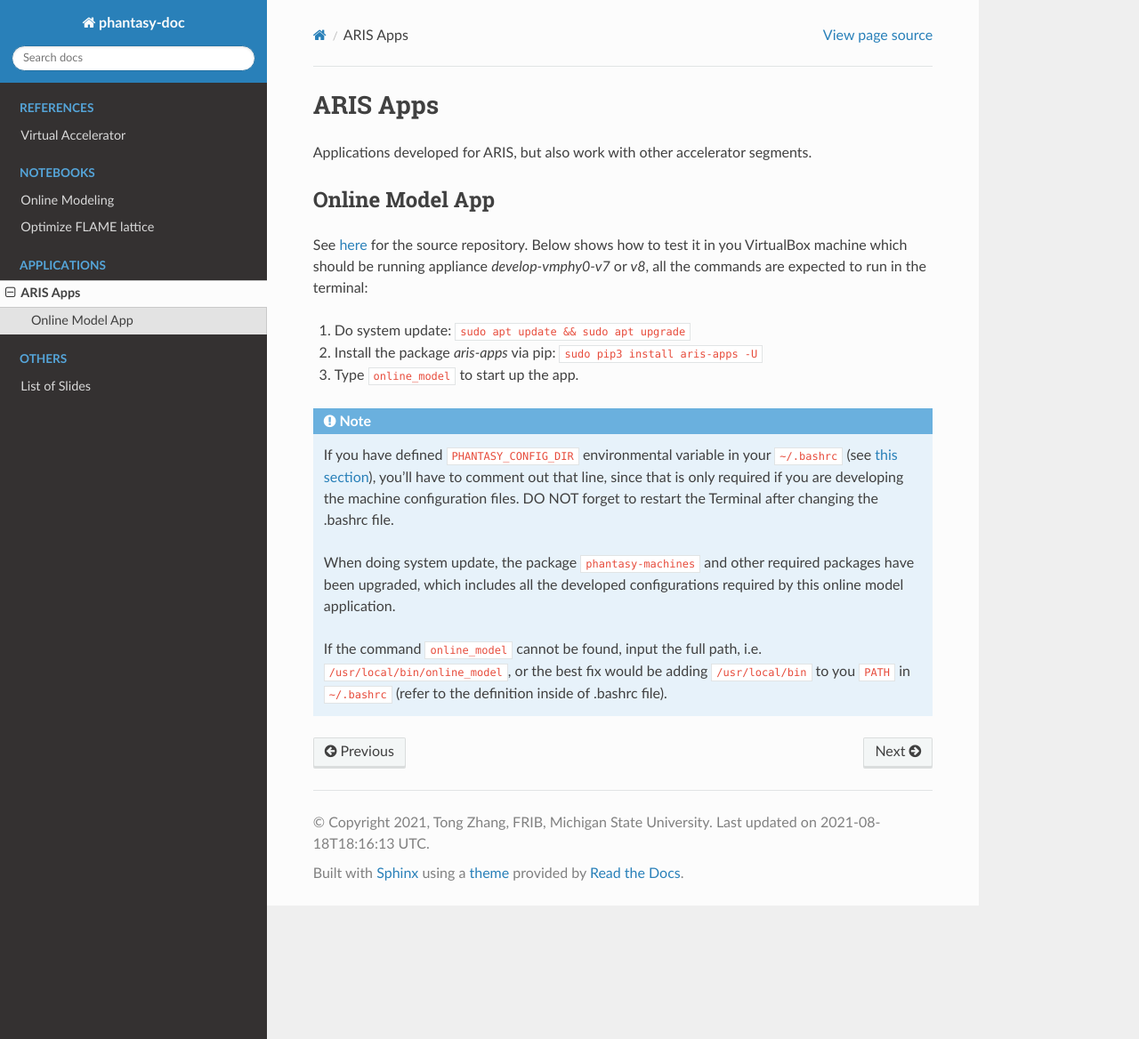
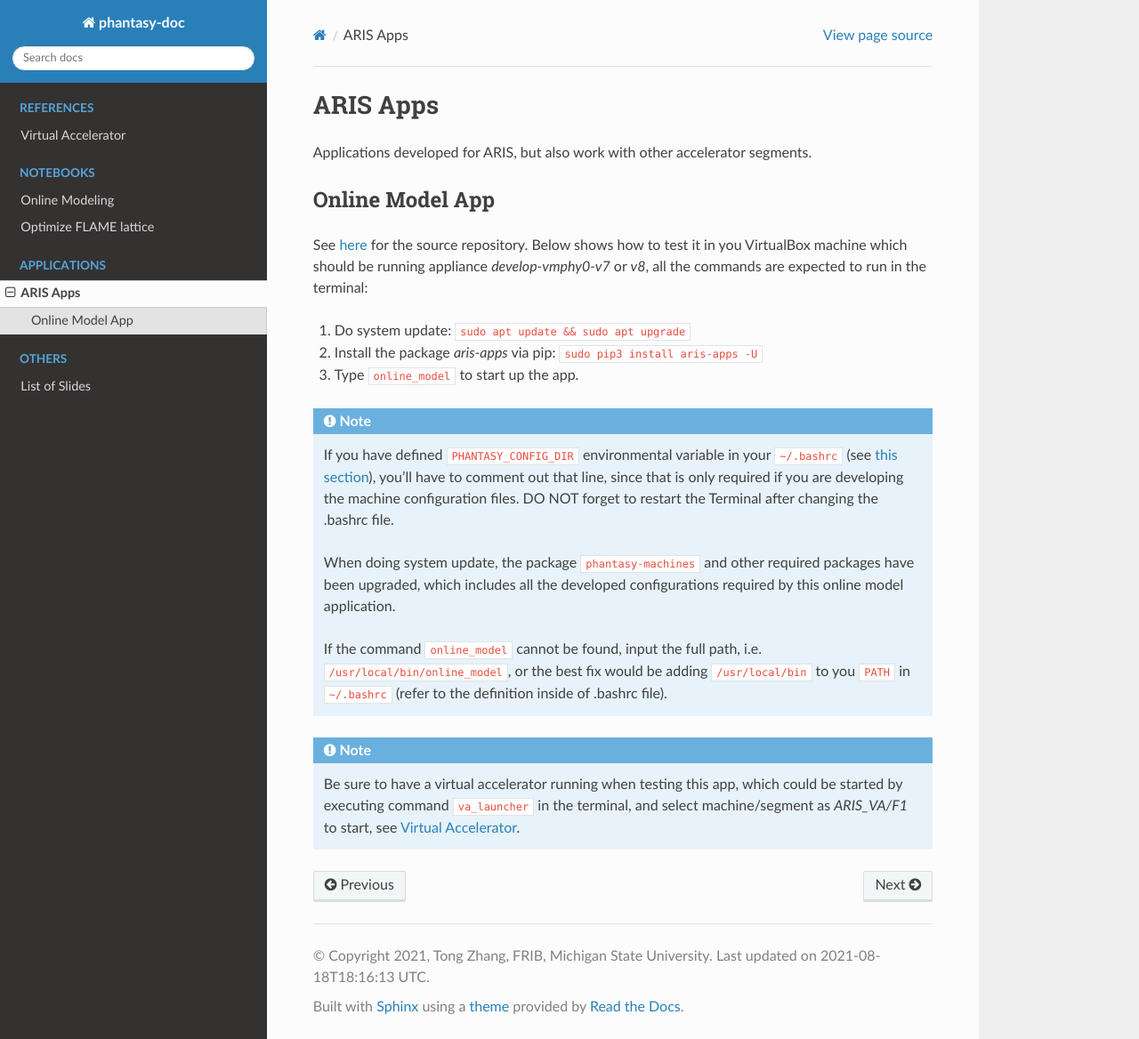
Before and after one commit to archman/phantasy-doc, a Sphinx documentation site: the page built from source/aris-apps.rst, in a window 1280 px wide and 1168 px high. Shown: the whole window at 89% size. Built offline with Sphinx 7.4.7 and the Read the Docs theme 2.0.0, drawn with Linux system fonts in a browser that asks for light colours.

Commit message:
ENH: Add note for VA.

```diff
--- a/source/aris-apps.rst
+++ b/source/aris-apps.rst
@@ -30,3 +30,8 @@ are expected to run in the terminal:
    If the command ``online_model`` cannot be found, input the full path, i.e.
    ``/usr/local/bin/online_model``, or the best fix would be adding ``/usr/local/bin``
    to you ``PATH`` in ``~/.bashrc`` (refer to the definition inside of .bashrc file).
+
+.. note::
+   Be sure to have a virtual accelerator running when testing this app, which could be started by
+   executing command ``va_launcher`` in the terminal, and select machine/segment as *ARIS_VA/F1*
+   to start, see :ref:`va-ref-label`.
--- a/source/va.rst
+++ b/source/va.rst
@@ -1,3 +1,5 @@
+.. _va-ref-label:
+
 ===================
 Virtual Accelerator
 ===================
```
